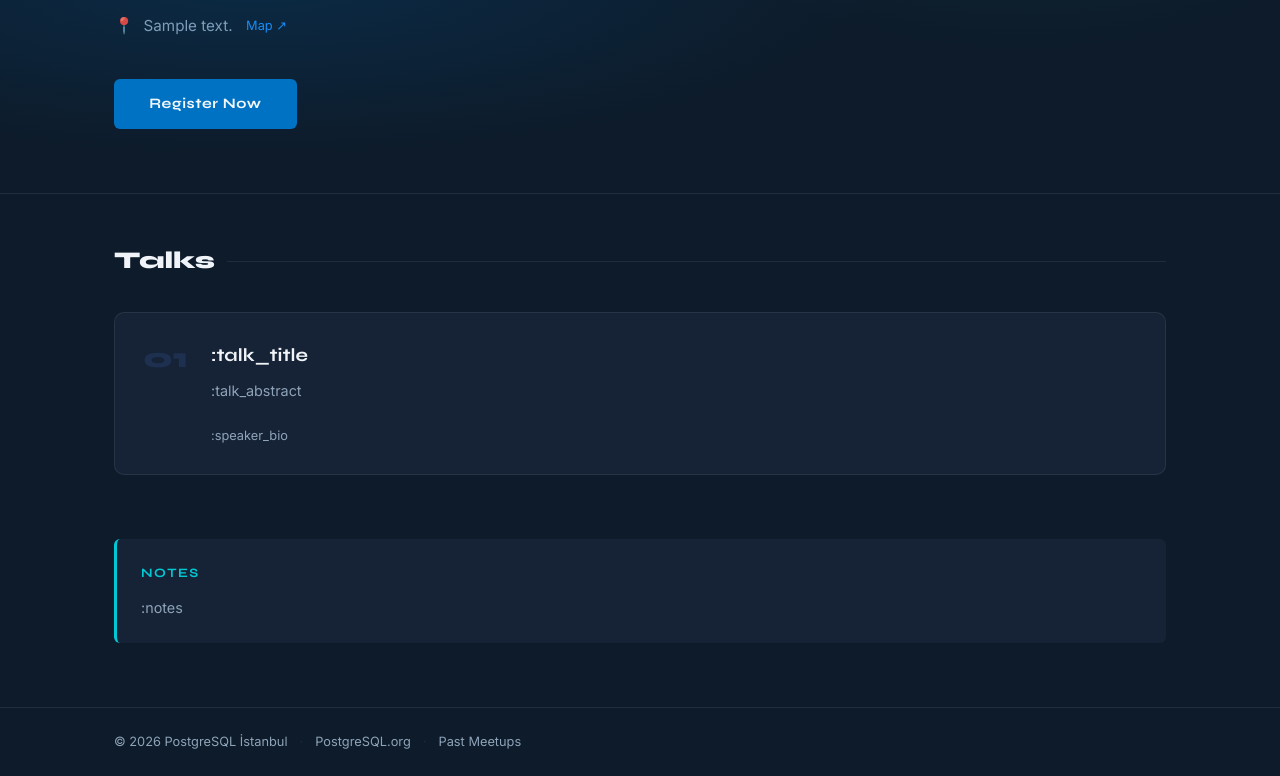
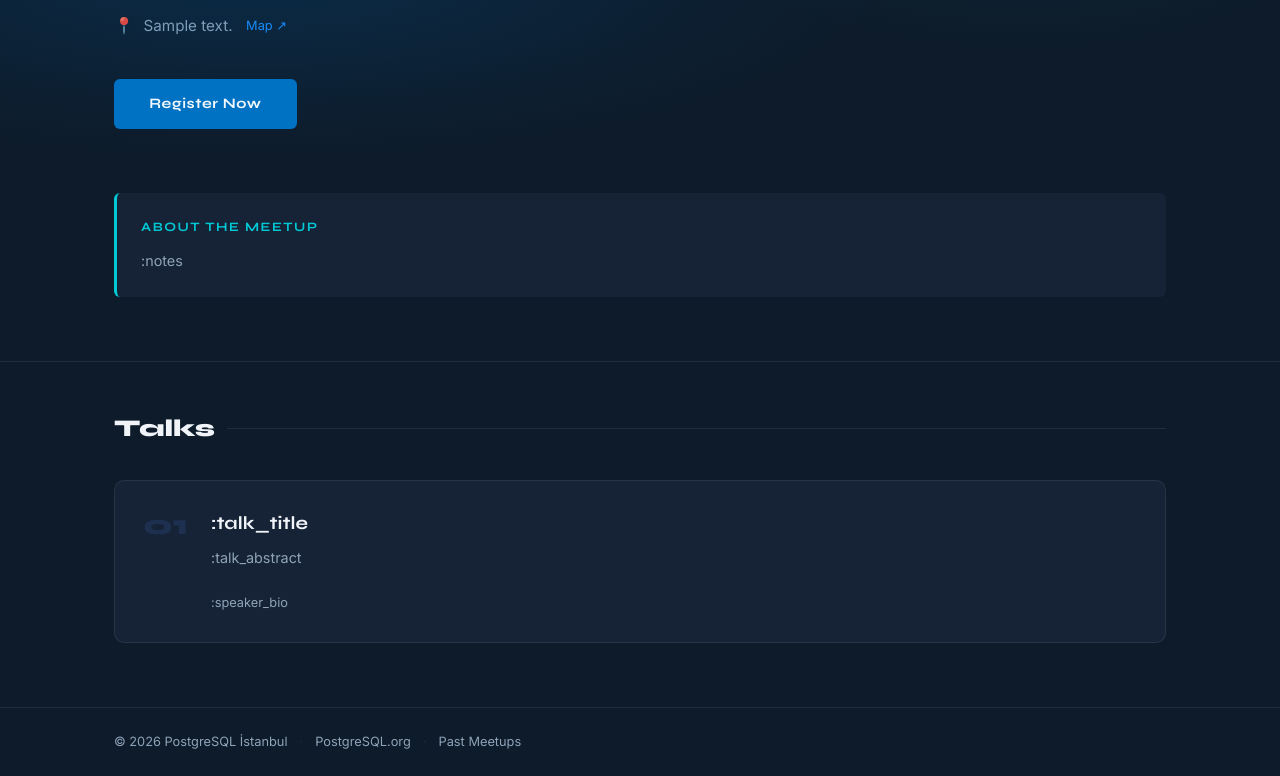
Before and after one commit to devrimgunduz/postgresql.meetup.django, a Django app: template meetups/templates/meetups/index.html in a window 1280 px wide. Shown: the part 307-1083 px from the top of the page. Run offline with Django 4.2, Linux system fonts and the light colour scheme; tables that the repository leaves empty hold one stand-in row (values such as "Sample post"); the template is opened without the code that fills it: values that come from a table or form of the project are taken from there, most other values are stand-ins (such as "Sample title", 1, 10 or a date in 2020).

Commit message:
A few visual improvements:
 * "Notes" → "About the meetup" everywhere it appears publicly
 * Section moved from the bottom of the meetup to between the address and the talks
 * Admin form label updated to "About the Meetup" as well
 * Same changes applied to the past meetups page

```diff
--- a/meetups/templates/meetups/index.html
+++ b/meetups/templates/meetups/index.html
@@ -42,6 +42,18 @@
     </div>
   </section>
 
+  {% with notes=tr|trans:current_lang|add:":notes" %}
+  {% if notes %}
+  <section class="notes-section">
+    <div class="container">
+      <div class="notes-box">
+        <h3>{% if is_tr %}Meetup hakkında{% else %}About the meetup{% endif %}</h3>
+        <p>{{ notes|linebreaksbr }}</p>
+      </div>
+    </div>
+  </section>
+  {% endif %}
+  {% endwith %}
   {% if talks %}
   <section class="talks-section">
     <div class="container">
@@ -81,18 +93,7 @@
   </section>
   {% endif %}
 
-  {% with notes=tr|trans:current_lang|add:":notes" %}
-  {% if notes %}
-  <section class="notes-section">
-    <div class="container">
-      <div class="notes-box">
-        <h3>{% if is_tr %}Notlar{% else %}Notes{% endif %}</h3>
-        <p>{{ notes|linebreaksbr }}</p>
-      </div>
-    </div>
-  </section>
-  {% endif %}
-  {% endwith %}
+
 
 {% else %}
 
```
Also changed, not shown: meetups/templates/meetups/previous.html (+9 -3 lines), README.md, 1 other file.
